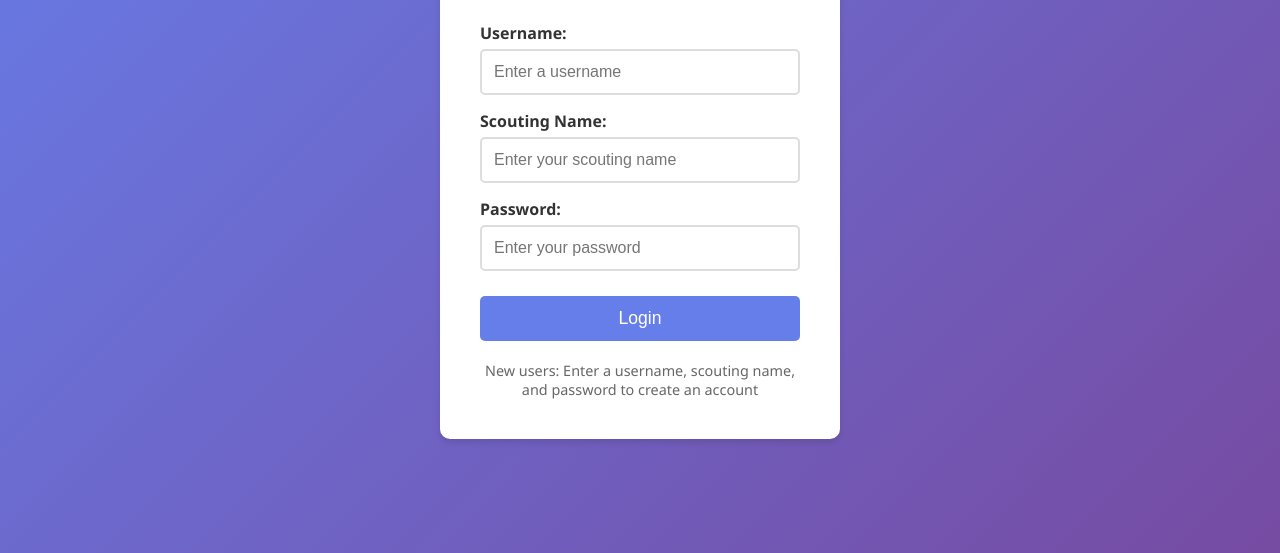
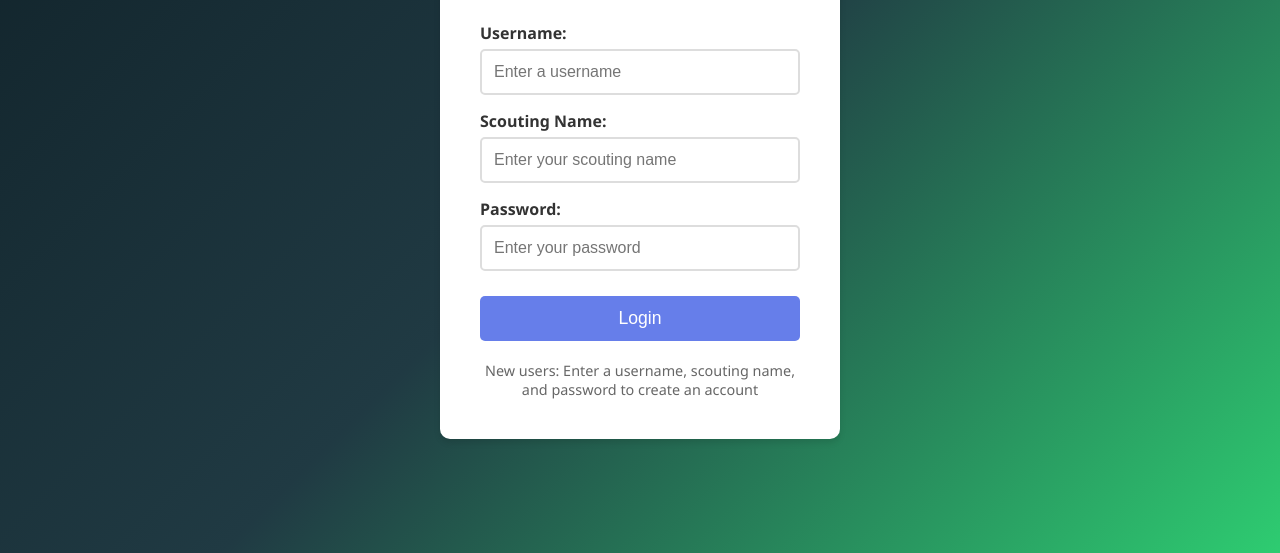
Before and after one commit to CuriousDog69/frc-wagering, a website: page public/index.html in a window 1280 px wide. Shown: the part 287-840 px from the top of the page. Drawn offline with Linux system fonts and the light colour scheme.

Commit message:
Change body background gradient colors

```diff
--- a/public/style.css
+++ b/public/style.css
@@ -6,7 +6,7 @@
 
 body {
     font-family: 'Segoe UI', Tahoma, Geneva, Verdana, sans-serif;
-    background: linear-gradient(135deg, #667eea 0%, #764ba2 100%);
+    background: linear-gradient(135deg, #0F2027, #203A43, #2ECC71);
     min-height: 100vh;
     padding: 20px;
     color: #333;
```
